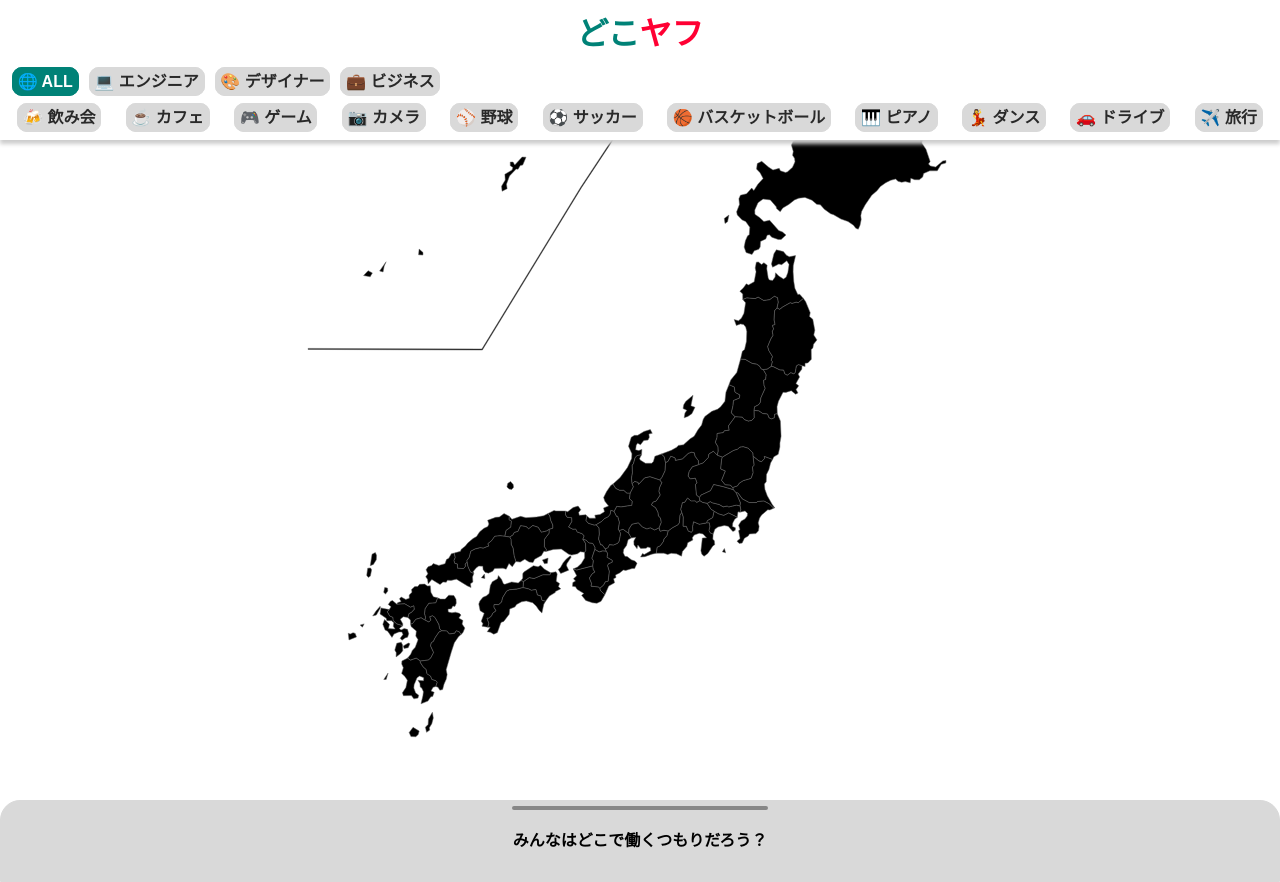
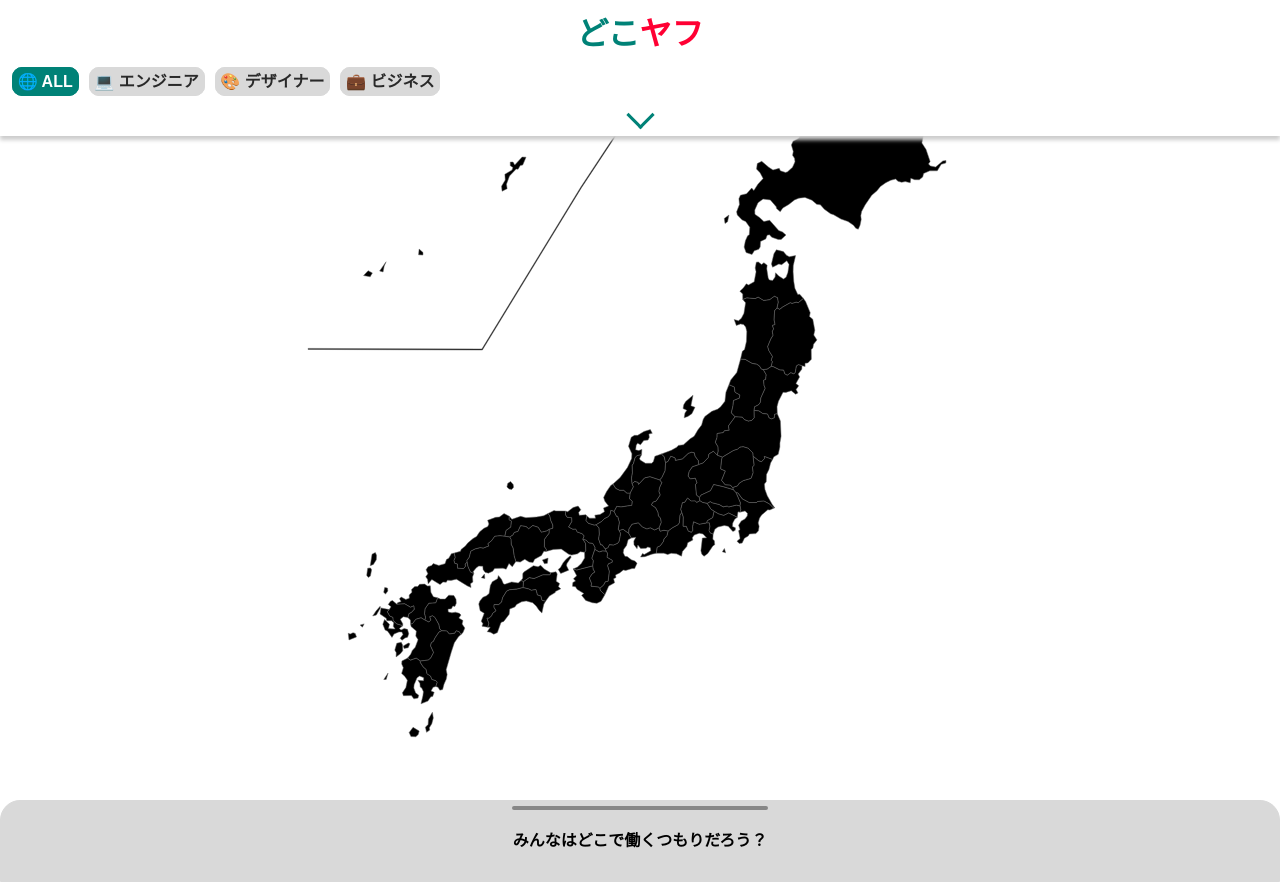
Before and after one commit to ExpectBonus/doko-yahoo, a Vue app in the folder front/: page /map in a window 1280 px wide. Built offline with nearby package versions, Linux system fonts and the light colour scheme.

Commit message:
update: 趣味選択を引き出し(?)に収納

```diff
--- a/front/src/views/MapView.vue
+++ b/front/src/views/MapView.vue
@@ -3,7 +3,18 @@
 		<header>
 			<h1><span class="doko">どこ</span><span class="yahoo">ヤフ</span></h1>
 			<JobSelector @selectedJob="selectedJob = $event" />
-			<HobbiesSelector @selectedHobbies="getHeatMapData" />
+			<div class="hobbies-selector-drawer">
+				<HobbiesSelector
+					v-show="canViewHobbiesSelector"
+					@selectedHobbies="selectedHobbies = $event"
+				/>
+				<div class="draw-opener" @click="drawHobbiesSelector">
+					<button
+						class="arrow"
+						:class="{ active: canViewHobbiesSelector }"
+					></button>
+				</div>
+			</div>
 		</header>
 		<div class="contents">
 			<Map
@@ -33,6 +44,7 @@
 		},
 		data() {
 			return {
+				canViewHobbiesSelector: false,
 				selectedJob: null,
 				selectedHobbies: [],
 				selectedPrefecture: null,
@@ -40,6 +52,11 @@
 			};
 		},
 		methods: {
+			drawHobbiesSelector() {
+				this.canViewHobbiesSelector &&
+					this.getHeatMapData(this.selectedHobbies);
+				this.canViewHobbiesSelector = !this.canViewHobbiesSelector;
+			},
 			async getHeatMapData(payload) {
 				//set dummyData
 				this.heatMapData = {
@@ -85,7 +102,7 @@
 		display: flex;
 		flex-direction: column;
 		align-items: center;
-		padding: 10px;
+		padding: 10px 10px 0 10px;
 		background-color: #ffffff;
 		box-shadow: 0px 4px 4px #cdcdcd;
 	}
@@ -98,6 +115,56 @@
 	span.yahoo {
 		color: #ff0033;
 	}
+	.hobbies-selector-drawer {
+		width: 100%;
+		display: flex;
+		flex-direction: column;
+		align-items: center;
+	}
+	.draw-opener {
+		width: 100%;
+		display: flex;
+		align-items: center;
+		justify-content: center;
+	}
+	.arrow {
+		position: relative;
+		width: 30px;
+		height: 30px;
+		border: none;
+		background-color: transparent;
+	}
+	.arrow:before,
+	.arrow:after {
+		content: "";
+		background-color: #008277;
+		position: absolute;
+		top: 50%;
+		width: 3px;
+		height: calc(70% - 1px);
+		margin-top: -35%;
+	}
+	.arrow:before {
+		left: 50%;
+		margin-left: -25%;
+		transform: rotate(-45deg);
+	}
+	.arrow:after {
+		right: 50%;
+		margin-right: -25%;
+		transform: rotate(45deg);
+	}
+	.arrow:before,
+	.arrow:after {
+		transition: transform 0.34s ease;
+	}
+	.arrow.active:before {
+		transform: rotate(45deg);
+	}
+	.arrow.active:after {
+		transform: rotate(-45deg);
+	}
+
 	.contents {
 		width: 100%;
 		height: 100%;
```
